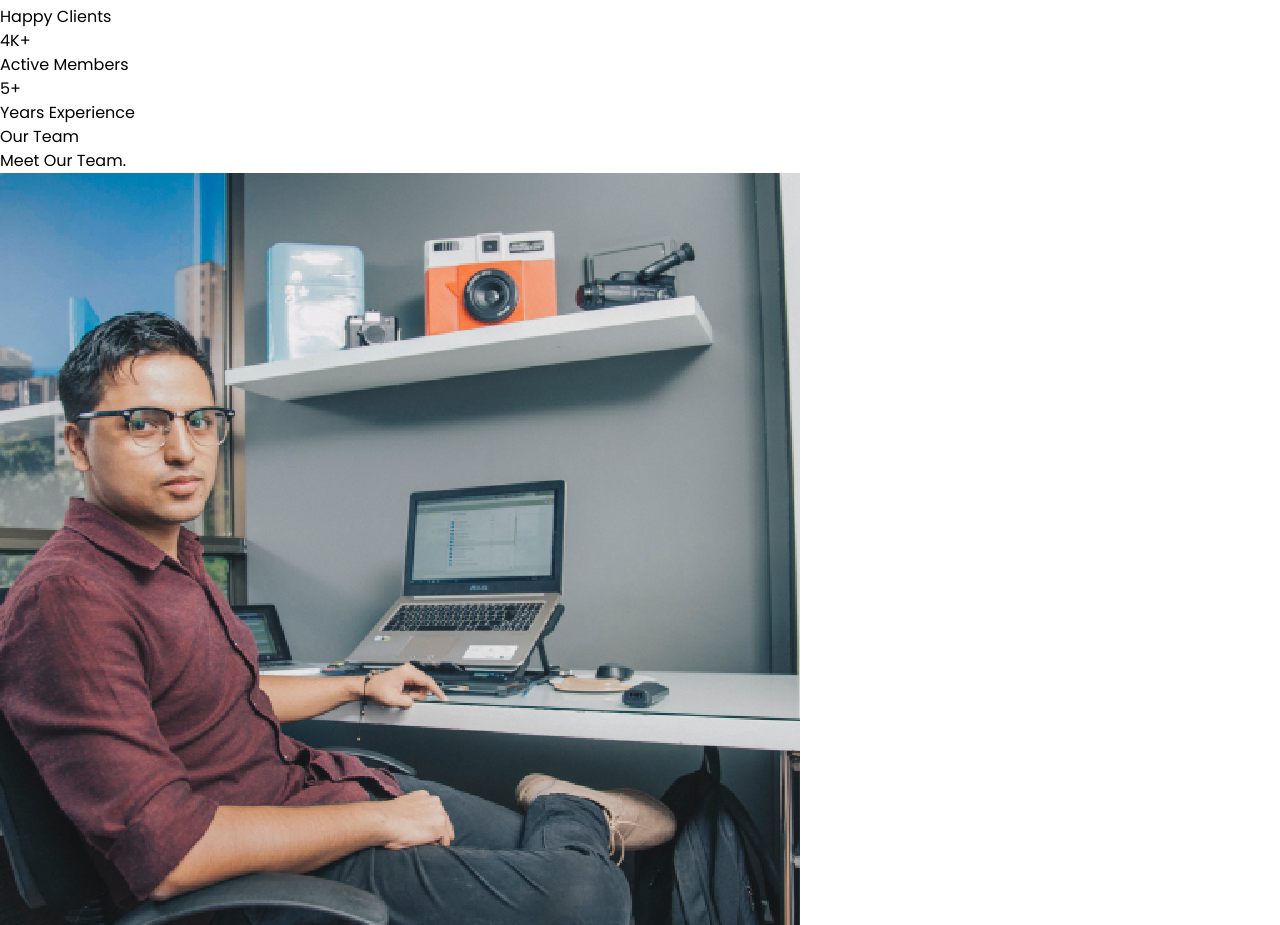
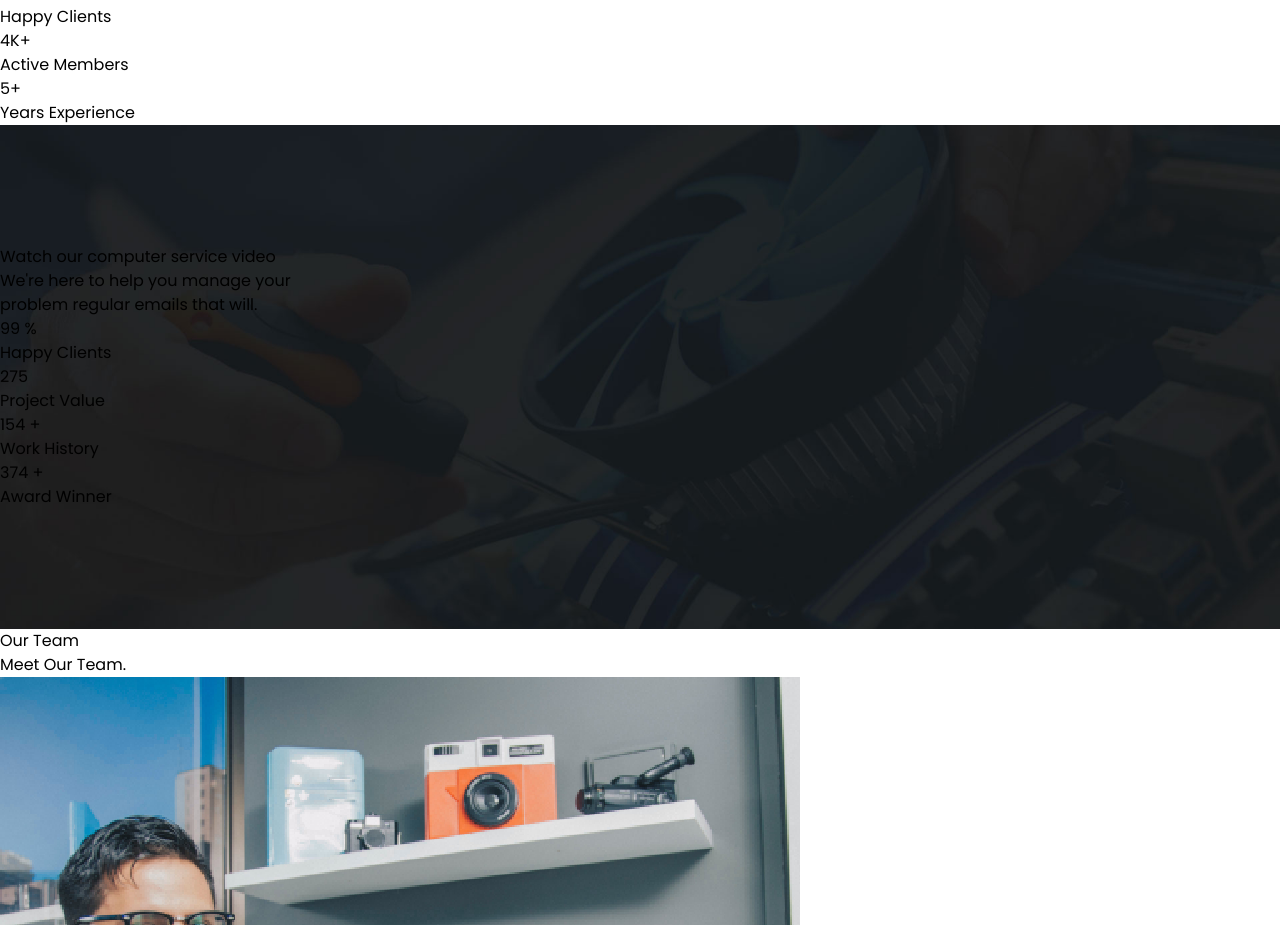
Before and after one commit to emamjion/computer-solution-client, a React (Vite) app: page / in a window 1280 px wide. Shown: the part 5442-6367 px from the top of the page. Built offline with nearby package versions, Linux system fonts and the light colour scheme.

Commit message:
folder structure renew

```diff
--- a/package.json
+++ b/package.json
@@ -15,9 +15,11 @@
     "localforage": "^1.10.0",
     "match-sorter": "^6.3.1",
     "react": "^18.2.0",
+    "react-countup": "^6.5.3",
     "react-dom": "^18.2.0",
     "react-icons": "^4.12.0",
     "react-router-dom": "^6.20.1",
+    "react-scroll-trigger": "^0.6.14",
     "sort-by": "^1.2.0",
     "swiper": "^11.0.5"
   },
--- a/src/Layout/MainLayout/MainLayout.jsx
+++ b/src/Layout/MainLayout/MainLayout.jsx
@@ -1,7 +1,7 @@
 import React from 'react';
 import { Outlet } from 'react-router-dom';
+import Footer from '../../Pages/Home/Footer/Footer';
 import Header from '../../Pages/Home/Header/Header';
-import Footer from '../../Pages/Home/Footer/Footer';
 
 const MainLayout = () => {
     return (
--- /dev/null
+++ b/src/Pages/About/AboutPage/AboutPage.jsx
@@ -0,0 +1,11 @@
+import React from 'react';
+
+const AboutPage = () => {
+    return (
+        <section className='md:flex items-center justify-between py-4 md:px-10 px-7 md:mx-[240px]'>
+            <h1>About page</h1>
+        </section>
+    );
+};
+
+export default AboutPage;
--- /dev/null
+++ b/src/Pages/Blogs/BlogsPage/BlogsPage.jsx
@@ -0,0 +1,11 @@
+import React from 'react';
+
+const BlogsPage = () => {
+    return (
+        <section className='md:flex items-center justify-between py-4 md:px-10 px-7 md:mx-[240px]'>
+            <h1>Blogs Page</h1>
+        </section>
+    );
+};
+
+export default BlogsPage;
--- /dev/null
+++ b/src/Pages/Contact/ContactPage/ContactPage.jsx
@@ -0,0 +1,11 @@
+import React from 'react';
+
+const ContactPage = () => {
+    return (
+        <section className='md:flex items-center justify-between py-4 md:px-10 px-7 md:mx-[240px]'>
+            <h1>Contact Page</h1>
+        </section>
+    );
+};
+
+export default ContactPage;
--- a/src/Pages/Home/Home/Home.jsx
+++ b/src/Pages/Home/Home/Home.jsx
@@ -1,13 +1,14 @@
 import React from 'react';
 import Banner from '../Banner/Banner';
 import Brands from '../Brands/Brands';
-import WhoWe from '../WhoWe/WhoWe';
+import ChooseUs from '../ChooseUs/ChooseUs';
 import HomeService from '../HomeService/HomeService';
+import OurBlog from '../OurBlog/OurBlog';
 import OurProcess from '../OurProcess/OurProcess';
 import OurTeam from '../OurTeam/OurTeam';
-import ChooseUs from '../ChooseUs/ChooseUs';
 import Testimonial from '../Testimonial/Testimonial';
-import OurBlog from '../OurBlog/OurBlog';
+import WatchVideo from '../WatchVideo/WatchVideo';
+import WhoWe from '../WhoWe/WhoWe';
 
 const Home = () => {
     return (
@@ -17,6 +18,7 @@ const Home = () => {
             <WhoWe/>
             <HomeService/>
             <OurProcess/>
+            <WatchVideo/>
             <OurTeam/>
             <ChooseUs/>
             <Testimonial/>
--- /dev/null
+++ b/src/Pages/Home/WatchVideo/WatchVideo.css
@@ -0,0 +1,14 @@
+.watch-bg {
+  background-image: url("../../../assets/images/video_bg.jpg");
+  background-position: center;
+  background-size: cover;
+  background-repeat: no-repeat;
+  /* height: 600px; */
+  padding: 120px 0px;
+}
+
+@media screen and (max-width: 600px) {
+  .watch-bg {
+    padding: 60px 0px;
+  }
+}
--- /dev/null
+++ b/src/Pages/Home/WatchVideo/WatchVideo.jsx
@@ -0,0 +1,92 @@
+import React, { useState } from 'react';
+import CountUp from 'react-countup';
+import ScrollTrigger from 'react-scroll-trigger';
+import './WatchVideo.css';
+
+const WatchVideo = () => {
+    const [counterOn, setCounterOn] = useState(false);
+
+    return (
+        // md:mx-[240px] for container
+        <div className='py-8 md:py-24 md:px-10 px-7  md:flex items-center justify-center flex-col watch-bg'>
+            <div className='text-center mb-7'>
+                <h3 className='text-[#ACC42E] text-[17px] mb-4'>Watch our computer service video</h3>
+                <h1 className='text-[44px] font-semibold text-white'>We're here to help you manage your</h1>
+                <h1 className='text-[44px] font-semibold text-white text-center'>problem regular emails that will.</h1>
+            </div>
+            <ScrollTrigger
+                onEnter={() => setCounterOn(true)}
+                onExit={() => setCounterOn(false)}
+            >
+                <div className='flex items-center flex-col md:flex-row gap-10'>
+                    <div className='border rounded-full w-[190px] h-[190px] flex items-center justify-center flex-col'>
+                        <div className='text-[40px] mb-2.5 font-semibold text-white'>
+                            {
+                                counterOn && (
+                                    <CountUp
+                                        start={0}
+                                        end={99}
+                                        duration={3}
+                                    >
+
+                                    </CountUp>
+                                )
+                            } %
+                        </div>
+                        <p className='text-white'>Happy Clients</p>
+                    </div>
+                    <div className='border rounded-full w-[190px] h-[190px] flex items-center justify-center flex-col'>
+                        <div className='text-[40px] mb-2.5 font-semibold text-white'>
+                            {
+                                counterOn && (
+                                    <CountUp
+                                        start={0}
+                                        end={275}
+                                        duration={3}
+                                    >
+
+                                    </CountUp>
+                                )
+                            }
+                        </div>
+                        <p className='text-white'>Project Value</p>
+                    </div>
+                    <div className='border rounded-full w-[190px] h-[190px] flex items-center justify-center flex-col'>
+                        <div className='text-[40px] mb-2.5 font-semibold text-white'>
+                            {
+                                counterOn && (
+                                    <CountUp
+                                        start={0}
+                                        end={154}
+                                        duration={3}
+                                    >
+
+                                    </CountUp>
+                                )
+                            } +
+                        </div>
+                        <p className='text-white'>Work History</p>
+                    </div>
+                    <div className='border rounded-full w-[190px] h-[190px] flex items-center justify-center flex-col'>
+                        <div className='text-[40px] mb-2.5 font-semibold text-white'>
+                            {
+                                counterOn && (
+                                    <CountUp
+                                        start={0}
+                                        end={374}
+                                        duration={3}
+                                    >
+
+                                    </CountUp>
+                                )
+                            } +
+                        </div>
+                        <p className='text-white'>Award Winner</p>
+                    </div>
+                </div>
+            </ScrollTrigger>
+        </div>
+    );
+};
+
+export default WatchVideo;
--- /dev/null
+++ b/src/Pages/Service/ServicePage/ServicePage.jsx
@@ -0,0 +1,11 @@
+import React from 'react';
+
+const ServicePage = () => {
+    return (
+        <section className='md:flex items-center justify-between py-4 md:px-10 px-7 md:mx-[240px]'>
+            <h1>Service page</h1>
+        </section>
+    );
+};
+
+export default ServicePage;
```
Also changed, not shown: src/main.jsx (+2 -20 lines), src/routes/routes.jsx (added, +38 -0 lines), src/assets/images/video_bg.jpg (added), 1 other file (tests, documents, lock files or other folders).
